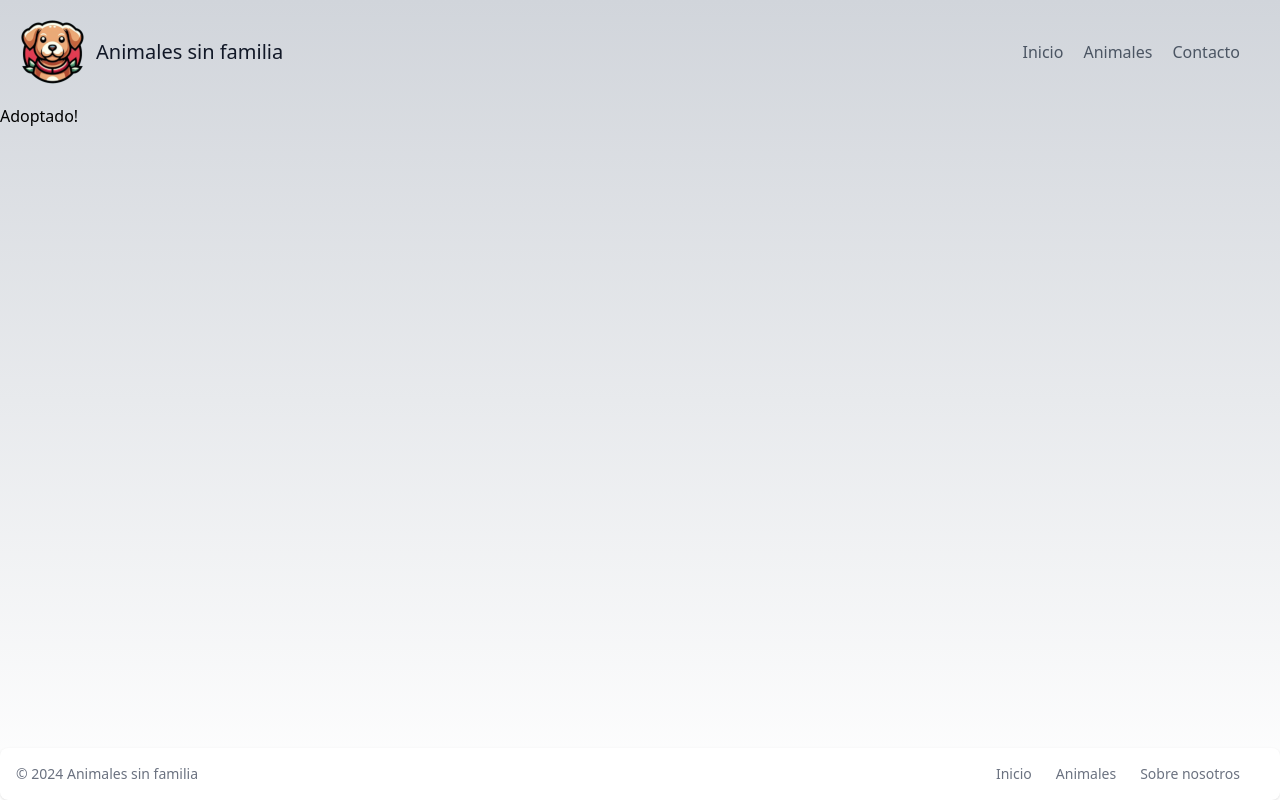
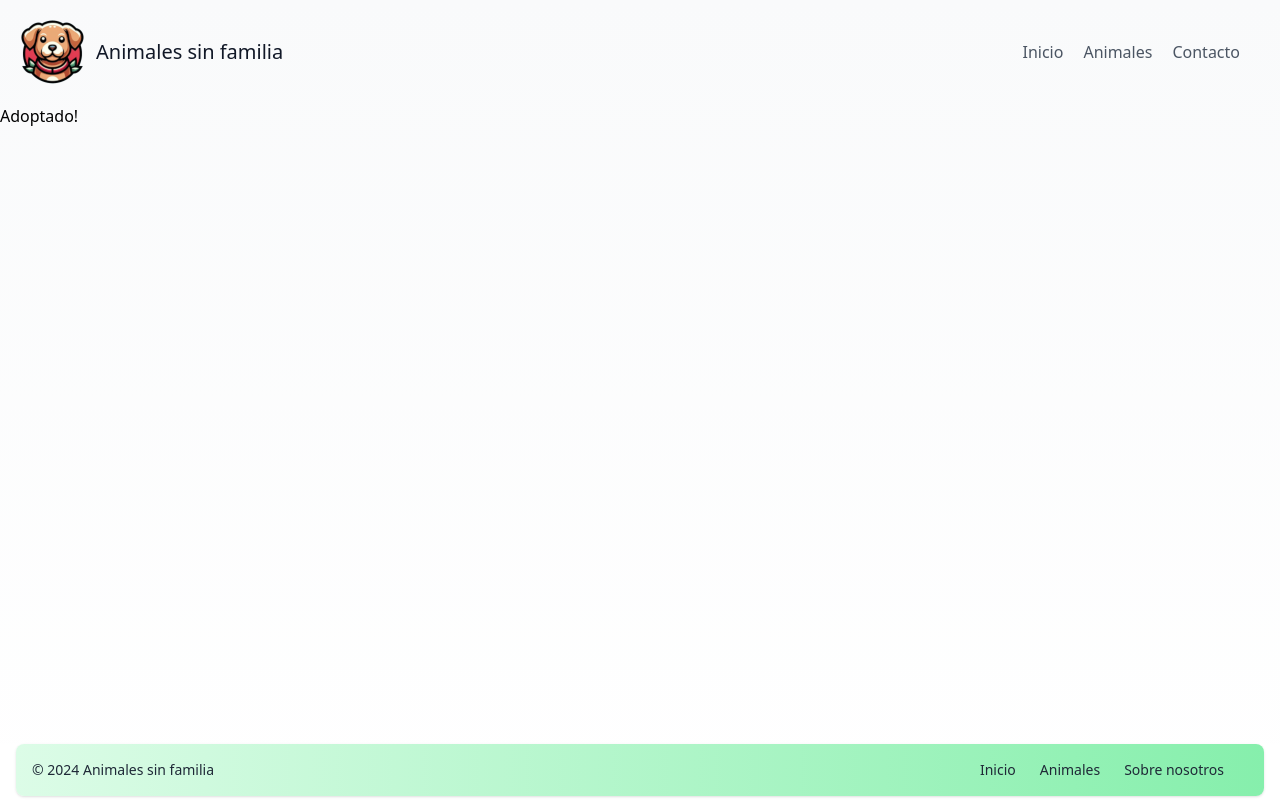
Before and after one commit to IvGaLa/animalessinfamilia, a React (Create React App) app: page /adopted in a window 1280 px wide. Built offline with nearby package versions, Linux system fonts and the light colour scheme.

Commit message:
Hago algunos estilos para el footer. Elimino el fichero FooterLink.jsx y lo pongo todo en el mismo componente. Hago lo mismo para NavBar pero sin modificar estilos (aún).

```diff
--- a/src/App.js
+++ b/src/App.js
@@ -15,7 +15,7 @@ function App() {
   }, [config.title]);
 
   return (
-    <div className='h-[calc(100dvh)] bg-gradient-to-b from-gray-300'>
+    <div className='h-[calc(100dvh)] bg-gradient-to-b from-gray-50'>
       <BrowserRouter>
         <NavBar />
         <Rutas />
--- a/src/components/page/footer/Footer.jsx
+++ b/src/components/page/footer/Footer.jsx
@@ -1,8 +1,7 @@
 import React, { useContext } from 'react'
 import Contexto from '../../contexts/Contexto'
-import FooterLink from './FooterLink'
+import { NavLink } from 'react-router-dom'
 
-//    <div className='fixed bottom-0 bg-green-500 w-full'>Footer</div>
 function Footer() {
   const currentDate = new Date()
   const currentYear = currentDate.getFullYear()
@@ -12,21 +11,27 @@ function Footer() {
   const config = data.config
   const linkstypes = data.linkstypes
 
+
   return (
-    <footer className="bg-white rounded-lg shadow dark:bg-gray-800 fixed bottom-0 w-screen">
-      <div className="w-full mx-auto max-w-screen-xl p-4 md:flex md:items-center md:justify-between">
-        <span className="text-sm text-gray-500 sm:text-center dark:text-gray-400">© {currentYear} <a href="/" className="hover:underline">{config.title}</a>
+    <div className='fixed bottom-0 w-full bg-white px-4'>
+      <footer className="rounded-lg shadow dark:bg-gray-800 mb-1 bg-gradient-to-r from-green-100 to-green-300 hover:bg-gradient-to-l hover:from-gren-100 hover:to-green-300">
+        <div className="p-4 md:flex md:items-center md:justify-between">
+          <span className="text-sm text-gray-800 sm:text-center dark:text-gray-400">© {currentYear} <a href="/" className="hover:underline">{config.title}</a>
           </span>
-        <ul className="flex flex-wrap items-center mt-3 text-sm font-medium text-gray-500 dark:text-gray-400 sm:mt-0">
+          <ul className="flex flex-wrap items-center mt-3 text-sm font-medium text-gray-800 dark:text-gray-400 sm:mt-0">
             {
               enlaces.map((enlace, index) => (
-              (enlace.where.find(where => where === linkstypes.footer)) ? <li key={index}><FooterLink to={enlace.to}>{enlace.text}</FooterLink></li> : null
+                (enlace.where.find(where => where === linkstypes.footer)) ?
+                  <li key={index}>
+                    <NavLink className="hover:underline me-4 md:me-6" to={enlace.to}>{enlace.text}</NavLink>
+                  </li>
+                  : null
               ))
             }
           </ul>
         </div>
       </footer>
-
+    </div>
   )
 }
 
--- a/src/components/page/footer/FooterLink.jsx
+++ /dev/null
@@ -1,13 +0,0 @@
-import React from 'react'
-import { NavLink } from 'react-router-dom'
-
-// Genera un enlace con la información que se le pase
-function FooterLink({ children, to }) {
-  return (
-    <NavLink className="hover:underline me-4 md:me-6" to={to}>
-      {children}
-    </NavLink>
-  )
-}
-
-export default FooterLink
--- a/src/components/page/navbar/NavBar.jsx
+++ b/src/components/page/navbar/NavBar.jsx
@@ -1,5 +1,4 @@
 import React, { useContext } from 'react'
-import NavBarLink from './NavBarLink'
 import { NavLink } from 'react-router-dom'
 import Contexto from '../../contexts/Contexto'
 
@@ -21,7 +20,9 @@ function NavBar() {
         <nav className="md:ml-auto flex flex-wrap items-center text-base justify-center">
           {
             enlaces.map((enlace, index) => (
-              (enlace.where.find(where => where === linkstypes.navbar)) ? <NavBarLink key={index} cName="mr-5 hover:text-gray-900" to={enlace.to}>{enlace.text}</NavBarLink> : null
+              (enlace.where.find(where => where === linkstypes.navbar)) ?
+                <NavLink className='mr-5 hover:text-gray-900' to={enlace.to}>{enlace.text}</NavLink>
+                : null
             ))
           }
         </nav>
--- a/src/components/page/navbar/NavBarLink.jsx
+++ /dev/null
@@ -1,13 +0,0 @@
-import React from 'react'
-import { NavLink } from 'react-router-dom'
-
-// Genera un enlace con la información que se le pase
-function NavBarLink({ children, to, cName }) {
-  return (
-    <NavLink className={cName} to={to}>
-      {children}
-    </NavLink>
-  )
-}
-
-export default NavBarLink
```
Lines whose indentation alone changed are shown as unchanged.
